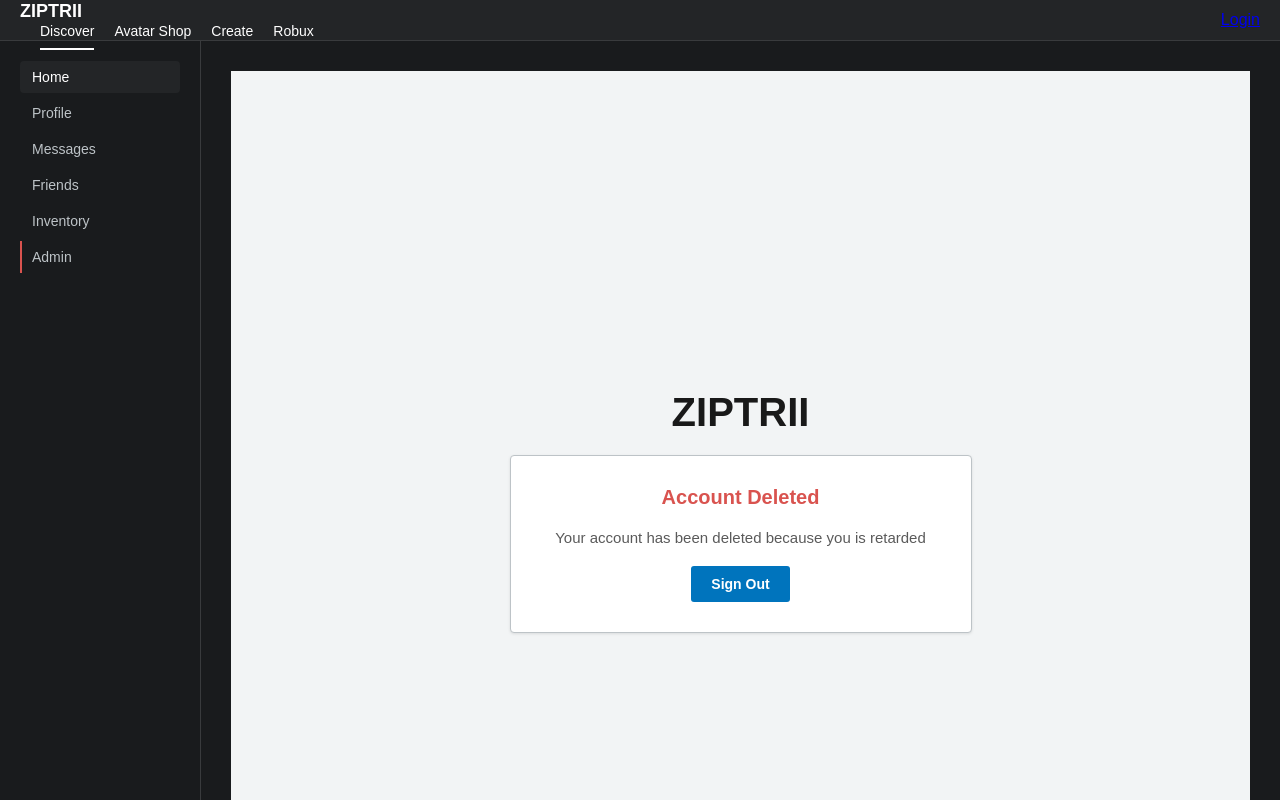
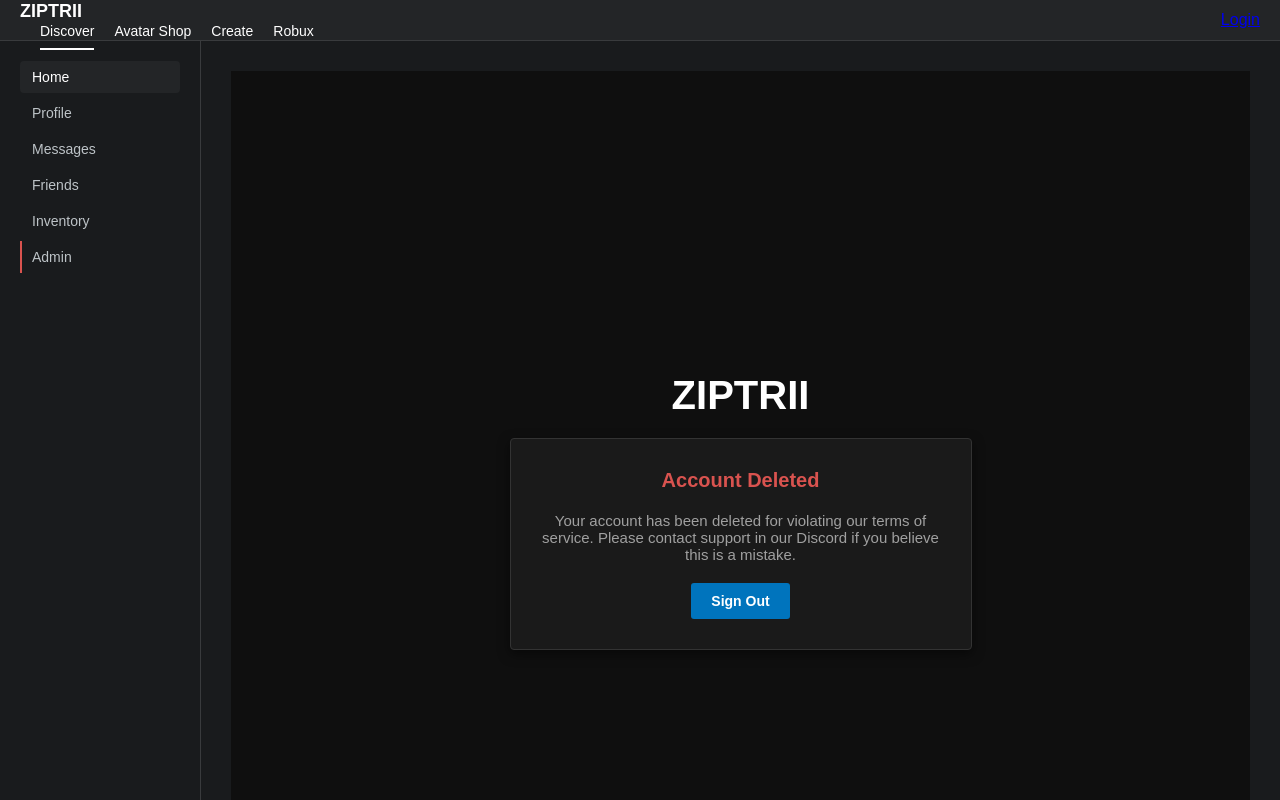
Before and after one commit to valvicthe/ziptrii, a Next.js app: page /banned in a window 1280 px wide. Shown: the top 800 px of the page. Built offline with nearby package versions, Linux system fonts and the light colour scheme.

Commit message:
Update page.js

```diff
--- a/src/app/banned/page.js
+++ b/src/app/banned/page.js
@@ -1,35 +1,36 @@
-'use client'; // <--- THIS IS THE FIX
+'use client';
 
 export default function BannedPage() {
   return (
     <main style={{
-      backgroundColor: '#F2F4F5',
+      backgroundColor: '#0F0F0F',
       minHeight: '100vh',
       display: 'flex',
       flexDirection: 'column',
       alignItems: 'center',
       justifyContent: 'center',
       fontFamily: '"HCo Gotham SSm", Arial, sans-serif',
-      padding: '40px 20px'
+      padding: '40px 20px',
+      color: '#E0E0E0'
     }}>
-      <div style={{ fontSize: '40px', fontWeight: '700', color: '#191919', marginBottom: '20px' }}>
+      <div style={{ fontSize: '40px', fontWeight: '700', color: '#FFFFFF', marginBottom: '20px' }}>
         ZIPTRII
       </div>
       <div style={{
-        backgroundColor: '#ffffff',
+        backgroundColor: '#1A1A1A',
         width: '100%',
         maxWidth: '400px',
         padding: '30px',
         borderRadius: '4px',
-        boxShadow: '0 1px 3px rgba(0,0,0,0.1)',
-        border: '1px solid #BDC3C7',
+        boxShadow: '0 4px 12px rgba(0,0,0,0.5)',
+        border: '1px solid #333333',
         textAlign: 'center'
       }}>
         <h2 style={{ fontSize: '20px', fontWeight: '600', margin: '0 0 20px 0', color: '#D9534F' }}>
           Account Deleted
         </h2>
-        <p style={{ color: '#5A5A5A', fontSize: '15px', marginBottom: '20px' }}>
-          Your account has been deleted because you is retarded
+        <p style={{ color: '#A0A0A0', fontSize: '15px', marginBottom: '20px' }}>
+          Your account has been deleted for violating our terms of service. Please contact support in our Discord if you believe this is a mistake.
         </p>
         <button
           onClick={() => { localStorage.removeItem('user'); window.location.href = '/login'; }}
```
